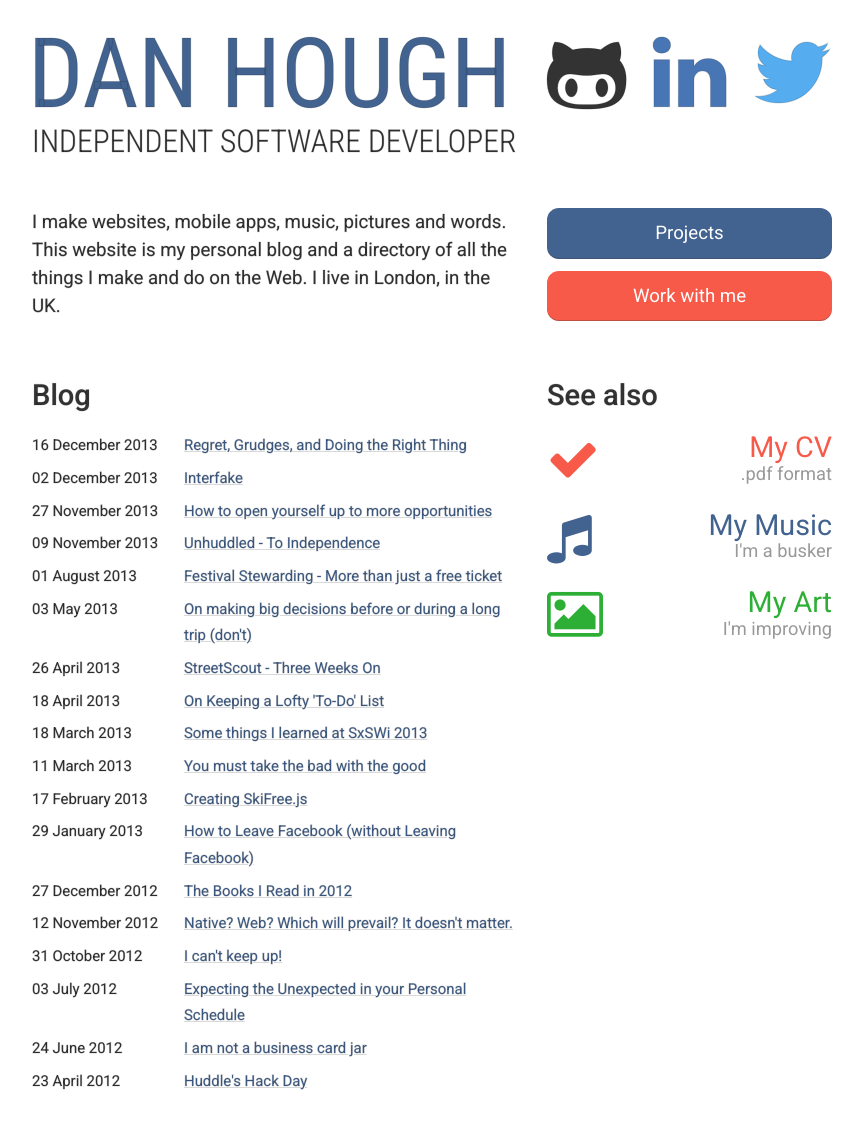
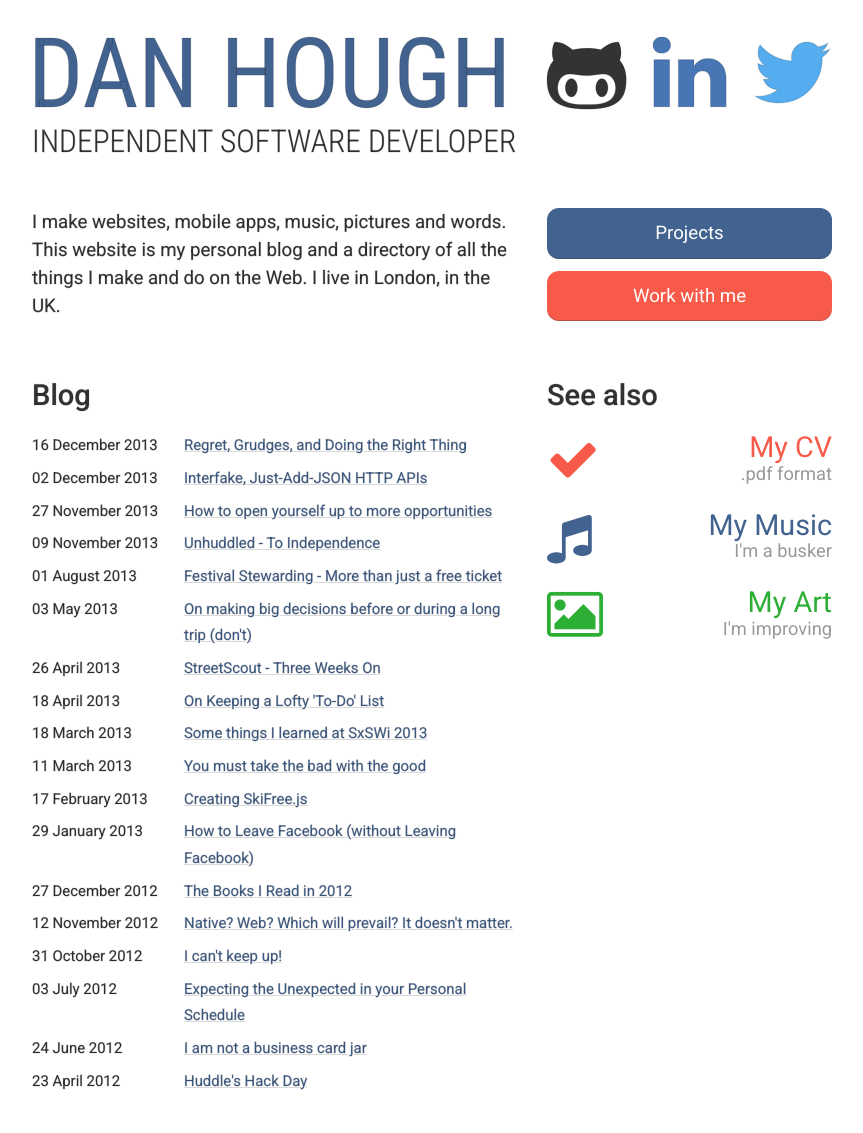
Before and after one commit to basicallydan/danhough.com, a Jekyll site: the page built from index.html, in a window 1280 px wide. Shown: the whole page, without its empty margins (208-1071 px from the left). Built offline with Jekyll 4.4.1, drawn with Linux system fonts in a browser that asks for light colours; Markdown is read by kramdown in place of the engine named in the settings.

Commit message:
oops header

```diff
--- a/_posts/2013-12-02-interfake.markdown
+++ b/_posts/2013-12-02-interfake.markdown
@@ -1,3 +1,10 @@
+---
+layout: post
+title: Interfake, Just-Add-JSON HTTP APIs
+date_created: 02 December 2013
+location: London, UK
+---
+
 Interfake is a new NodeJS module I've been developing on-and-off to help with some projects.
 
 It's a quick, easy and platform-independent way for developers working on applications to spin up dummy APIs using a single JSON file. I'll show you how to use it in this quick guide. Alternatively, skip this stuff and go [straight to GitHub to check it out](https://github.com/basicallydan/interfake).
--- a/_posts/2013-12-16-regret-grudges.markdown
+++ b/_posts/2013-12-16-regret-grudges.markdown
@@ -29,6 +29,6 @@ Now onto the self-promotion part of my email. I'm an Independent Software Develo
 
 ---
 
-h3. Post-script
+### Post-script
 
 This was a post which I wrote originally when I won the Listserve Lottery. The reaction by email was extremely positive, and it was heartwarming to have touched the lives of so many people. Notable, [I received a video link](http://www.youtube.com/watch?v=1Evwgu369Jw) from [@MichelleGlauser](https://twitter.com/MichelleGlauser), explaining the difference between sypmathy and empathy, and explaining why empathy is important. I thought it was extremely apt given the subject of my email.
```
